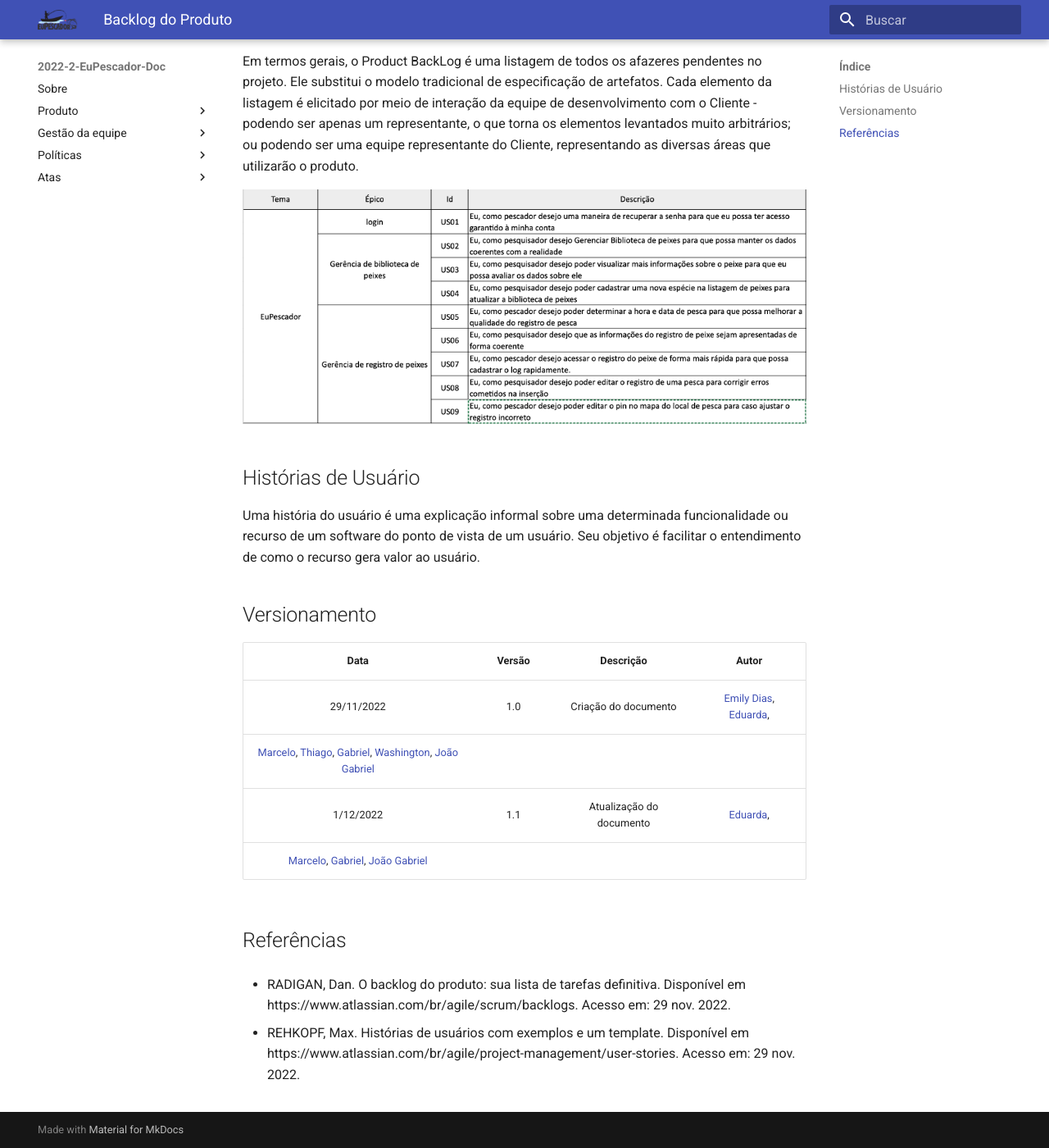
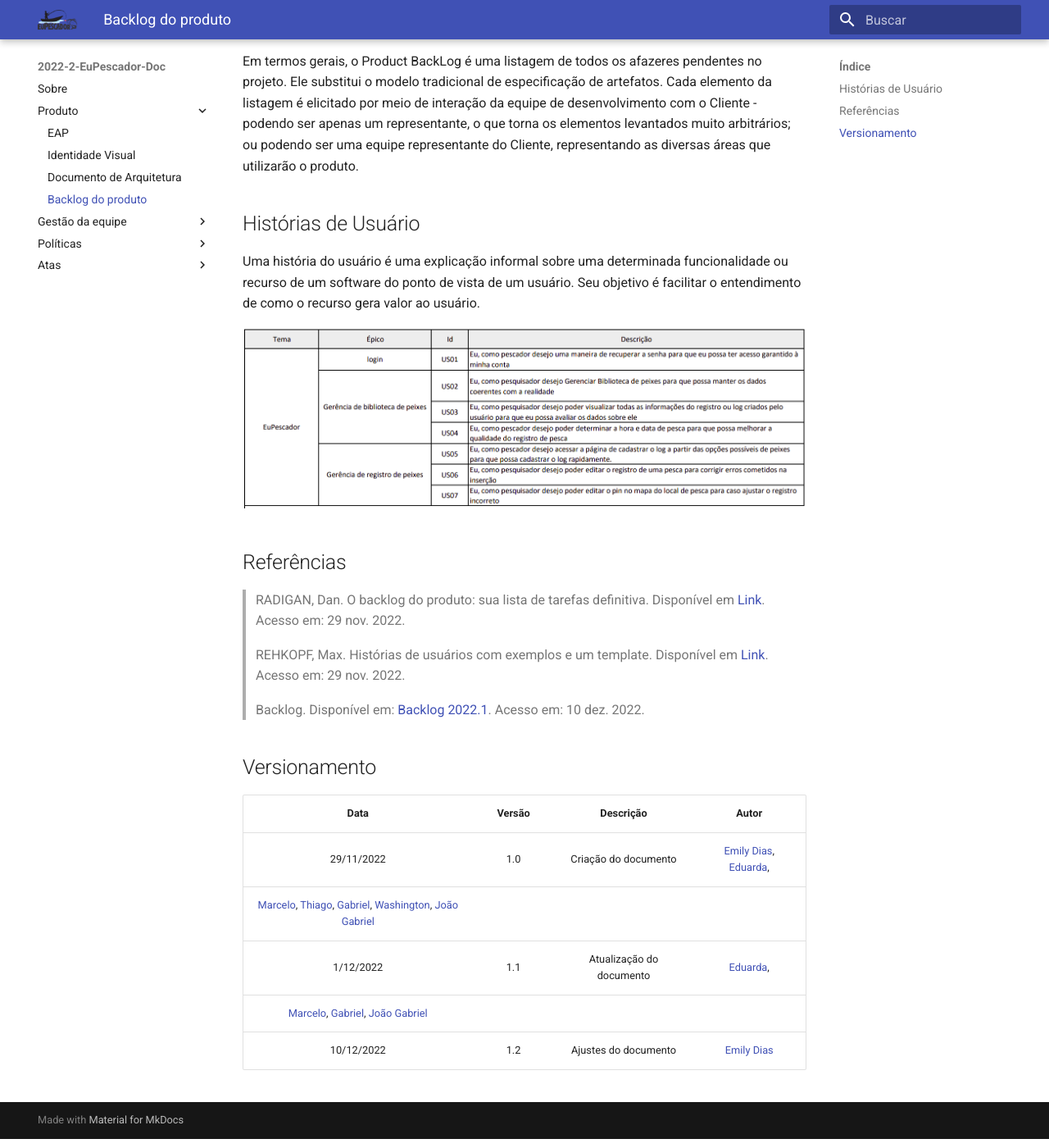
Before and after one commit to fga-eps-mds/2022-2-EuPescador-Doc, an MkDocs documentation site: the page built from docs/produto/backlog.md, in a window 1280 px wide and 1400 px high, scrolled down 118 px. Shown: the whole window at 82% size. Built offline with MkDocs 1.6.1 and Material for MkDocs 9.7.7, drawn with Linux system fonts in a browser that asks for light colours; nearby versions of some CDN libraries.

Commit message:
Ajustes da wiki

```diff
--- a/docs/produto/backlog.md
+++ b/docs/produto/backlog.md
@@ -2,11 +2,19 @@
 
 Em termos gerais, o Product BackLog é uma listagem de todos os afazeres pendentes no projeto. Ele substitui o modelo tradicional de especificação de artefatos. Cada elemento da listagem é elicitado por meio de interação da equipe de desenvolvimento com o Cliente - podendo ser apenas um representante, o que torna os elementos levantados muito arbitrários; ou podendo ser uma equipe representante do Cliente, representando as diversas áreas que utilizarão o produto.
 
-![Backlog do Produto](../assets/docs/backlog-2.png)
-
 ## Histórias de Usuário
 
 Uma história do usuário é uma explicação informal sobre uma determinada funcionalidade ou recurso de um software do ponto de vista de um usuário. Seu objetivo é facilitar o entendimento de como o recurso gera valor ao usuário.
+
+![Backlog do Produto](../assets/produto/Backlog.png)
+
+## Referências
+
+> RADIGAN, Dan. O backlog do produto: sua lista de tarefas definitiva. Disponível em [Link](https://www.atlassian.com/br/agile/scrum/backlogs). Acesso em: 29 nov. 2022.
+
+> REHKOPF, Max. Histórias de usuários com exemplos e um template. Disponível em [Link](https://www.atlassian.com/br/agile/project-management/user-stories). Acesso em: 29 nov. 2022.
+
+> Backlog. Disponível em: [Backlog 2022.1](https://fga-eps-mds.github.io/2022-1-EuPescador-Doc/docs/produto/documento-arquitetura/). Acesso em: 10 dez. 2022.
 
 
 ## Versionamento
@@ -17,9 +25,4 @@ Uma história do usuário é uma explicação informal sobre uma determinada fun
 [Marcelo](https://github.com/marcelog5), [Thiago](https://github.com/thiagogmf), [Gabriel](https://github.com/oo7gabriel), [Washington](https://github.com/WashingtonBispo), [João Gabriel](https://github.com/flyerjohn) |
 | 1/12/2022 |  1.1   | Atualização do documento | [Eduarda](https://github.com/ServidioEC),
 [Marcelo](https://github.com/marcelog5), [Gabriel](https://github.com/oo7gabriel), [João Gabriel](https://github.com/flyerjohn) |
-
-## Referências
-
-- RADIGAN, Dan. O backlog do produto: sua lista de tarefas definitiva. Disponível em https://www.atlassian.com/br/agile/scrum/backlogs. Acesso em: 29 nov. 2022.
-
-- REHKOPF, Max. Histórias de usuários com exemplos e um template. Disponível em https://www.atlassian.com/br/agile/project-management/user-stories. Acesso em: 29 nov. 2022.
+| 10/12/2022 | 1.2 | Ajustes do documento | [Emily Dias](https://github.com/emysdias) |
--- a/mkdocs.yml
+++ b/mkdocs.yml
@@ -21,6 +21,7 @@ nav:
     - EAP: produto/eap.md
     - Identidade Visual: produto/identidade_visual.md
     - Documento de Arquitetura: produto/arquitetura.md
+    - Backlog do produto: produto/backlog.md
   - Gestão da equipe:
     - Quadro de Conhecimentos: organizacao/conhecimentos.md
     - Comunicacao: organizacao/comunicacao.md
```
Also changed, not shown: docs/atas/reuniao-com-time/ata_23_11_22.md (+1 -1 lines), docs/organizacao/riscos.md (+1 -1 lines), docs/produto/arquitetura.md (+2 -2 lines), docs/assets/docs/backlog-2.png (deleted), docs/assets/produto/Backlog.png (added).
